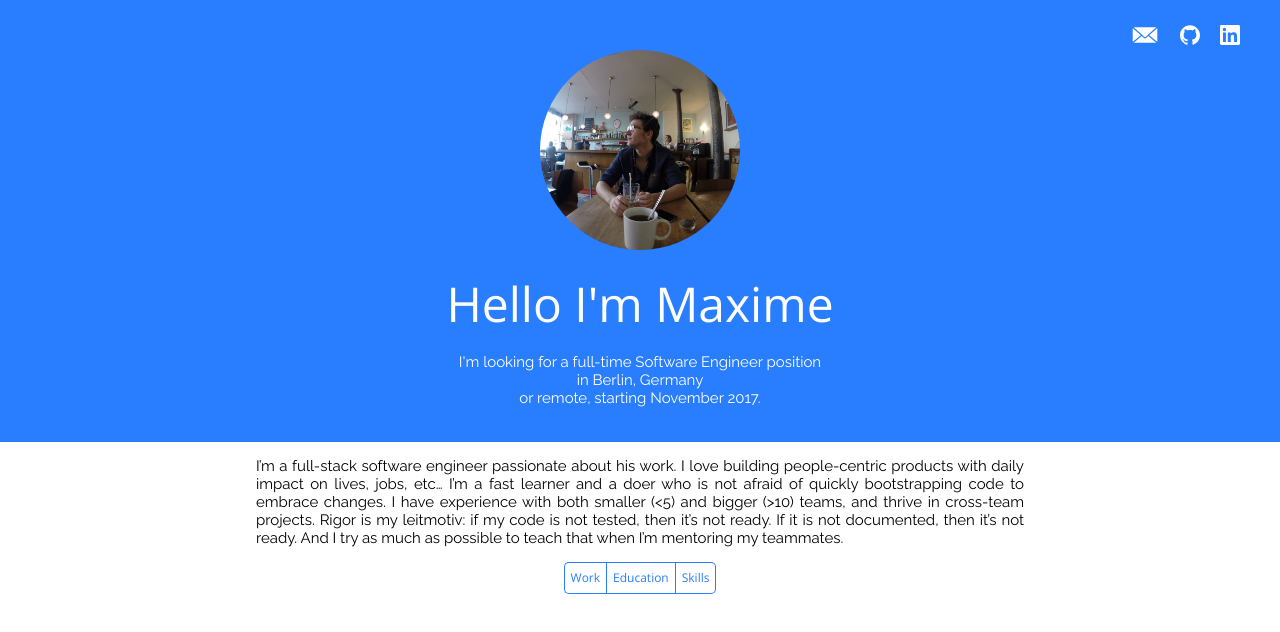
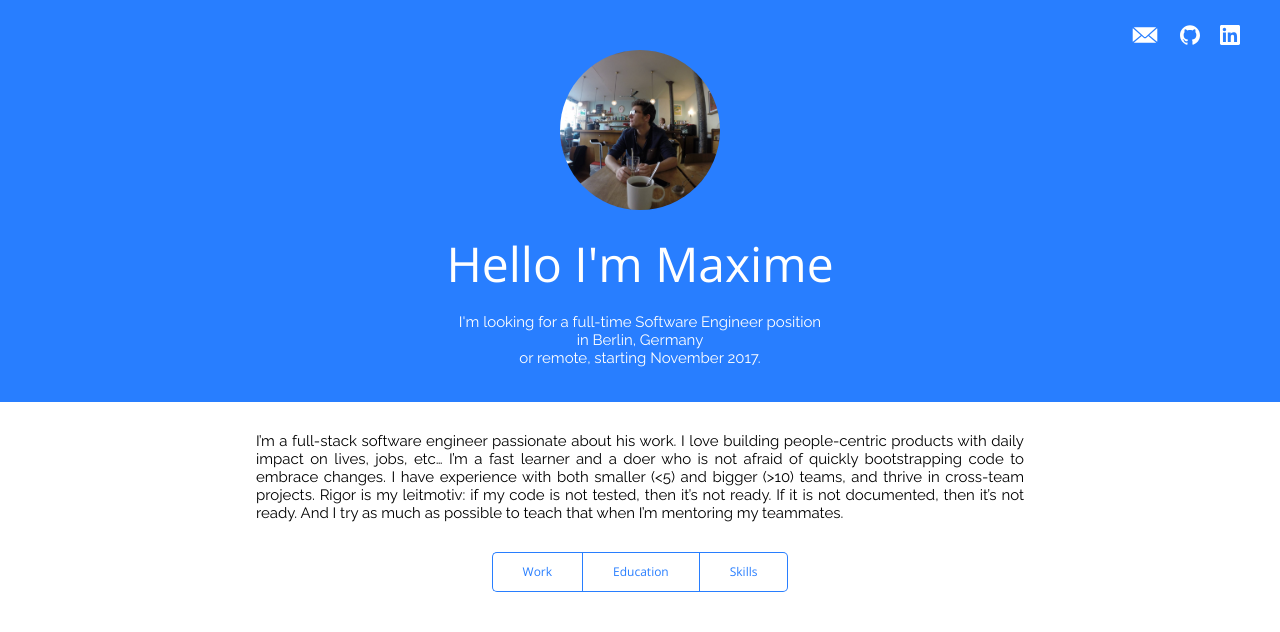
Before and after one commit to m-vdb/m-vdb.github.io, a React (Create React App) app: page / in a window 1280 px wide. Shown: the top 632 px of the page. Built offline with nearby package versions, Linux system fonts and the light colour scheme.

Commit message:
more space, smaller picture

```diff
--- a/src/App.css
+++ b/src/App.css
@@ -47,8 +47,8 @@ small {
 }
 
 .header-picture {
-  height: 200px;
-  border-radius: 100px;
+  height: 160px;
+  border-radius: 80px;
 }
 
 /* Header links */
@@ -79,6 +79,12 @@ small {
   width: 30px;
 }
 
+/* Intro */
+
+.intro {
+  margin: 2em 0;
+}
+
 /* Main content */
 
 .content {
@@ -97,7 +103,7 @@ small {
   list-style: none;
   display: inline-block;
   border: 1px solid #287eff;
-  padding: 6px;
+  padding: 10px 30px;
   cursor: pointer;
   color: #287eff;
   background-color: #ffffff;
```
